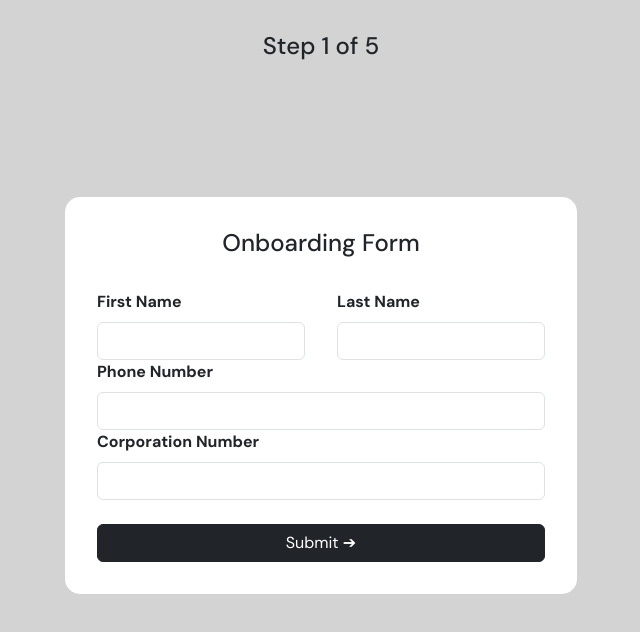
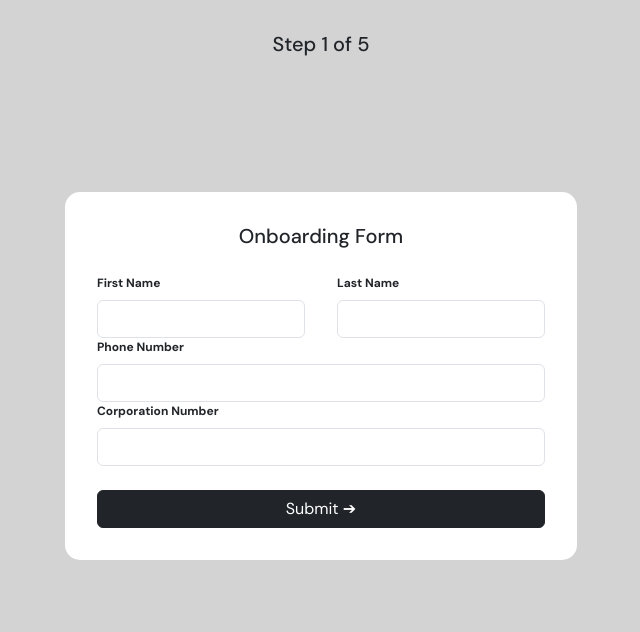
Before and after one commit to mozeezy/vault_ht, a React (Create React App) app: page / in a window 1280 px wide. Shown: the top 632 px of the page, without its empty margins (319-959 px from the left). Built offline with nearby package versions, Linux system fonts and the light colour scheme.

Commit message:
fix font size

```diff
--- a/src/App.css
+++ b/src/App.css
@@ -9,6 +9,7 @@
   padding-top: 2rem;
   text-align: center;
   font-family: "DM Sans";
+  font-size: 12px;
   background-color: lightgray;
   width: 100vw;
   height: 100vh;
--- a/src/App.tsx
+++ b/src/App.tsx
@@ -8,7 +8,7 @@ const App: React.FC = () => {
   return (
     <div className="App">
       <div className="container">
-        <h4>Step 1 of 5</h4>
+        <h5>Step 1 of 5</h5>
       </div>
       <ToastContainer />
       <OBForm />
--- a/src/components/OBForm/OBForm.tsx
+++ b/src/components/OBForm/OBForm.tsx
@@ -71,7 +71,7 @@ const OBForm: React.FC = () => {
   };
   return (
     <div className="form__container">
-      <h4>Onboarding Form</h4>
+      <h5>Onboarding Form</h5>
       <br />
       <Form className="form__component" onSubmit={handleSubmit(submitData)}>
         <div className="name__container">
```
